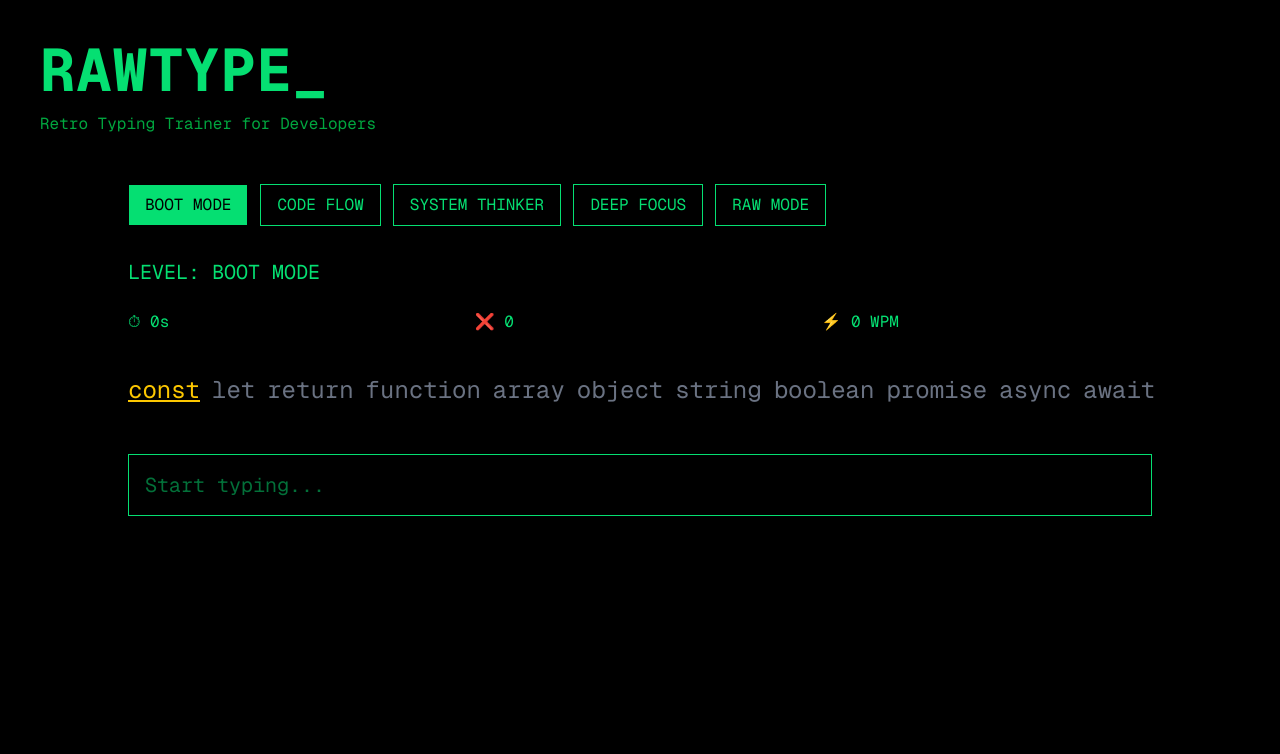
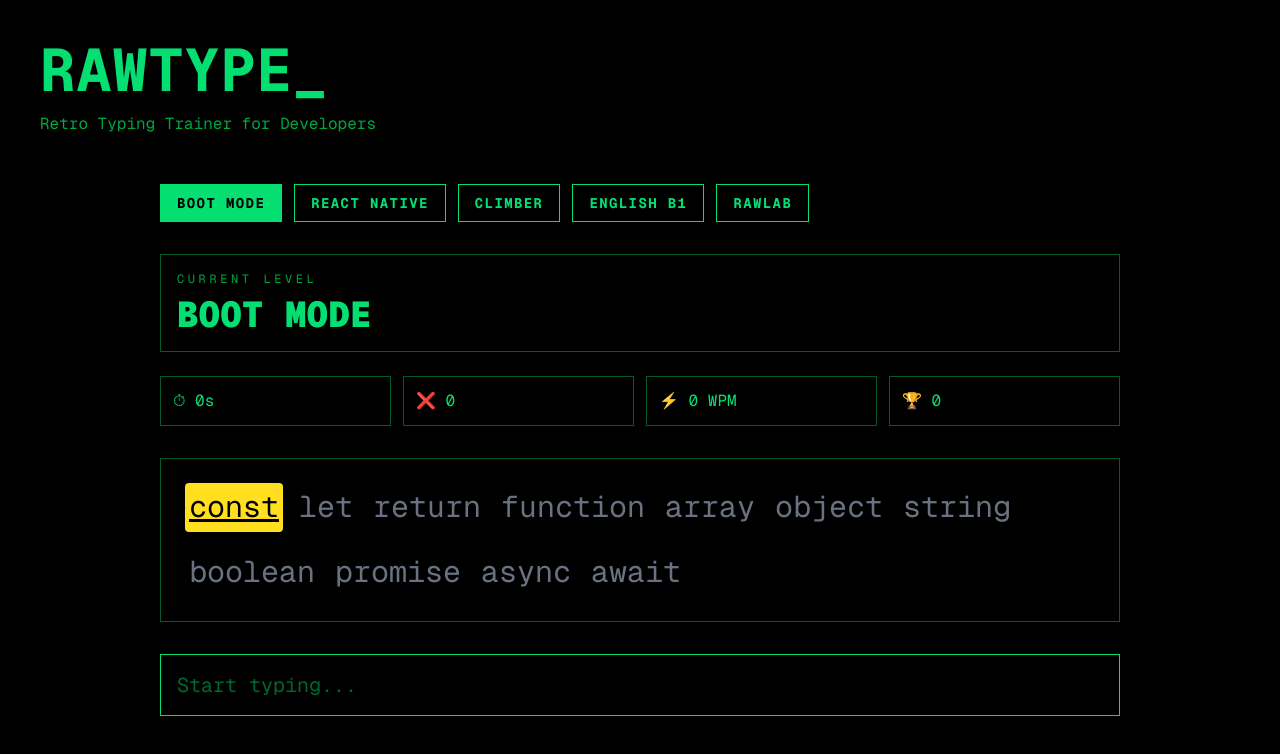
Before and after one commit to RAWLABdev/rawtype, a Next.js app: page / in a window 1280 px wide. Shown: the top 754 px of the page. Built offline with nearby package versions, Linux system fonts and the light colour scheme.

Commit message:
feat: add playable rawtype trainer

```diff
--- a/src/components/TypingTrainer.tsx
+++ b/src/components/TypingTrainer.tsx
@@ -2,6 +2,7 @@
 
 import { useEffect, useMemo, useState } from "react";
 import { levels } from "@/src/data/levels";
+import { getBestScore, saveBestScore } from "@/src/lib/storage";
 
 export default function TypingTrainer() {
   const [levelIndex, setLevelIndex] = useState(0);
@@ -14,50 +15,29 @@
   const level = levels[levelIndex];
 
   const words = useMemo(() => {
-    return level.text.split(" ");
-  }, [level]);
+    return level.text.trim().split(/\s+/);
+  }, [level.text]);
+
+  const completed = currentWord >= words.length;
+
+  const accuracy = Math.max(
+    0,
+    Math.round((currentWord / (currentWord + errors || 1)) * 100)
+  );
+
+  const wpm = seconds > 0 ? Math.round((currentWord / seconds) * 60) : 0;
+
+  const bestScore = Number(getBestScore(level.name) || 0);
 
   useEffect(() => {
-    if (!started) return;
+    if (!started || completed) return;
 
     const interval = setInterval(() => {
       setSeconds((prev) => prev + 1);
     }, 1000);
 
     return () => clearInterval(interval);
-  }, [started]);
-
-  const handleChange = (value: string) => {
-    if (!started) setStarted(true);
-
-    setInput(value);
-
-    if (value.endsWith(" ")) {
-      const typedWord = value.trim();
-
-      if (typedWord === words[currentWord]) {
-        setCurrentWord((prev) => prev + 1);
-      } else {
-        setErrors((prev) => prev + 1);
-      }
-
-      setInput("");
-    }
-  };
-
-  const completed = currentWord >= words.length;
-
-  const accuracy = Math.max(
-    0,
-    Math.round(
-      ((currentWord / (currentWord + errors || 1)) * 100)
-    )
-  );
-
-  const wpm =
-    seconds > 0
-      ? Math.round((currentWord / seconds) * 60)
-      : 0;
+  }, [started, completed]);
 
   const reset = () => {
     setInput("");
@@ -67,21 +47,59 @@
     setStarted(false);
   };
 
+  const finishLevel = (nextCorrectWords: number) => {
+    const finalWpm =
+      seconds > 0 ? Math.round((nextCorrectWords / seconds) * 60) : 0;
+
+    const currentBest = Number(getBestScore(level.name) || 0);
+
+    if (finalWpm > currentBest) {
+      saveBestScore(level.name, finalWpm);
+    }
+  };
+
+  const handleLevelChange = (index: number) => {
+    setLevelIndex(index);
+    reset();
+  };
+
+  const handleChange = (value: string) => {
+    if (completed) return;
+    if (!started) setStarted(true);
+
+    setInput(value);
+
+    if (!value.endsWith(" ")) return;
+
+    const typedWord = value.trim();
+    const expectedWord = words[currentWord];
+
+    if (typedWord === expectedWord) {
+      const nextWordIndex = currentWord + 1;
+
+      setCurrentWord(nextWordIndex);
+
+      if (nextWordIndex >= words.length) {
+        finishLevel(nextWordIndex);
+      }
+    } else {
+      setErrors((prev) => prev + 1);
+    }
+
+    setInput("");
+  };
+
   return (
-    <div className="max-w-5xl mx-auto">
-
-      <div className="flex gap-3 mb-8 flex-wrap">
+    <section className="mx-auto w-full max-w-5xl px-4 sm:px-6 lg:px-8">
+      <div className="mb-8 flex flex-wrap gap-3">
         {levels.map((item, index) => (
           <button
             key={item.id}
-            onClick={() => {
-              setLevelIndex(index);
-              reset();
-            }}
-            className={`px-4 py-2 border ${
+            onClick={() => handleLevelChange(index)}
+            className={`rounded-none border px-3 py-2 text-xs font-bold uppercase tracking-widest transition sm:px-4 sm:text-sm ${
               levelIndex === index
-                ? "bg-green-400 text-black"
-                : "border-green-400"
+                ? "border-green-400 bg-green-400 text-black"
+                : "border-green-400 text-green-400 hover:bg-green-400 hover:text-black"
             }`}
           >
             {item.name}
@@ -89,25 +107,33 @@
         ))}
       </div>
 
-      <div className="mb-6 text-xl">
-        LEVEL: {level.name}
+      <div className="mb-6 border border-green-400/40 p-4">
+        <p className="text-xs uppercase tracking-[0.3em] text-green-600">
+          Current level
+        </p>
+
+        <h2 className="mt-2 text-2xl font-black text-green-400 sm:text-4xl">
+          {level.name}
+        </h2>
       </div>
 
-      <div className="grid grid-cols-3 gap-4 mb-8">
-        <div>⏱ {seconds}s</div>
-        <div>❌ {errors}</div>
-        <div>⚡ {wpm} WPM</div>
+      <div className="mb-8 grid grid-cols-2 gap-3 text-sm sm:grid-cols-4 sm:text-base">
+        <div className="border border-green-400/40 p-3">⏱ {seconds}s</div>
+        <div className="border border-green-400/40 p-3">❌ {errors}</div>
+        <div className="border border-green-400/40 p-3">⚡ {wpm} WPM</div>
+        <div className="border border-green-400/40 p-3">🏆 {bestScore}</div>
       </div>
 
-      <div className="text-2xl leading-loose mb-10">
+      <div className="mb-8 w-full overflow-hidden border border-green-400/40 bg-black/60 p-4 sm:p-6">
+        <div className="flex flex-wrap gap-x-3 gap-y-4 text-xl leading-relaxed sm:text-2xl md:text-3xl">
           {words.map((word, index) => (
             <span
-            key={index}
-            className={`mr-3 ${
+              key={`${word}-${index}`}
+              className={`max-w-full break-words rounded px-1 ${
                 index < currentWord
-                ? "text-green-400"
+                  ? "bg-green-400 text-black"
                   : index === currentWord
-                ? "text-yellow-400 underline"
+                    ? "bg-yellow-300 text-black underline decoration-black"
                     : "text-gray-500"
               }`}
             >
@@ -115,32 +141,34 @@
             </span>
           ))}
         </div>
+      </div>
 
       {!completed ? (
         <input
           autoFocus
           value={input}
-          onChange={(e) => handleChange(e.target.value)}
-          className="w-full bg-black border border-green-400 p-4 text-xl outline-none"
+          onChange={(event) => handleChange(event.target.value)}
+          className="w-full border border-green-400 bg-black p-4 text-lg text-green-400 outline-none placeholder:text-green-800 sm:text-xl"
           placeholder="Start typing..."
         />
       ) : (
-        <div className="space-y-4">
-          <h2 className="text-4xl text-green-400">
+        <div className="space-y-4 border border-green-400 p-5">
+          <h2 className="text-3xl font-black text-green-400 sm:text-5xl">
             LEVEL COMPLETE
           </h2>
 
           <p>Accuracy: {accuracy}%</p>
           <p>WPM: {wpm}</p>
+          <p>Best Score: {bestScore} WPM</p>
 
           <button
             onClick={reset}
-            className="px-6 py-3 bg-green-400 text-black font-bold"
+            className="border border-green-400 bg-green-400 px-6 py-3 font-bold text-black hover:bg-black hover:text-green-400"
           >
             TRY AGAIN
           </button>
         </div>
       )}
-    </div>
+    </section>
   );
 }
--- a/src/data/levels.ts
+++ b/src/data/levels.ts
@@ -2,26 +2,31 @@
   {
     id: 1,
     name: "BOOT MODE",
+    category: "DEV",
     text: "const let return function array object string boolean promise async await",
   },
   {
     id: 2,
-    name: "CODE FLOW",
-    text: "react typescript nextjs component props state hook context reducer",
+    name: "REACT NATIVE",
+    category: "DEV",
+    text: "useeffect usememo usecallback navigation redux context provider state props",
   },
   {
     id: 3,
-    name: "SYSTEM THINKER",
-    text: "great developers build systems that are easy to understand maintain and improve",
+    name: "CLIMBER",
+    category: "MOVEMENT",
+    text: "crimp sloper pinch dyno mantle heelhook toehook beta sequence project",
   },
   {
     id: 4,
-    name: "DEEP FOCUS",
-    text: "focus is choosing what deserves your attention and ignoring everything else",
+    name: "ENGLISH B1",
+    category: "LANGUAGE",
+    text: "consistent practice creates confidence and confidence creates opportunity",
   },
   {
     id: 5,
-    name: "RAW MODE",
-    text: "movement design code creativity discipline climbing learning systems",
+    name: "RAWLAB",
+    category: "FOCUS",
+    text: "movement code design systems creativity discipline curiosity growth",
   },
 ];
--- a/src/lib/storage.ts
+++ b/src/lib/storage.ts
@@ -0,0 +1,15 @@
+export const saveBestScore = (
+  level: string,
+  score: number
+) => {
+  localStorage.setItem(
+    `rawtype-${level}`,
+    String(score)
+  );
+};
+
+export const getBestScore = (
+  level: string
+) => {
+  return localStorage.getItem(`rawtype-${level}`);
+};
```
Lines whose indentation alone changed are shown as unchanged.
